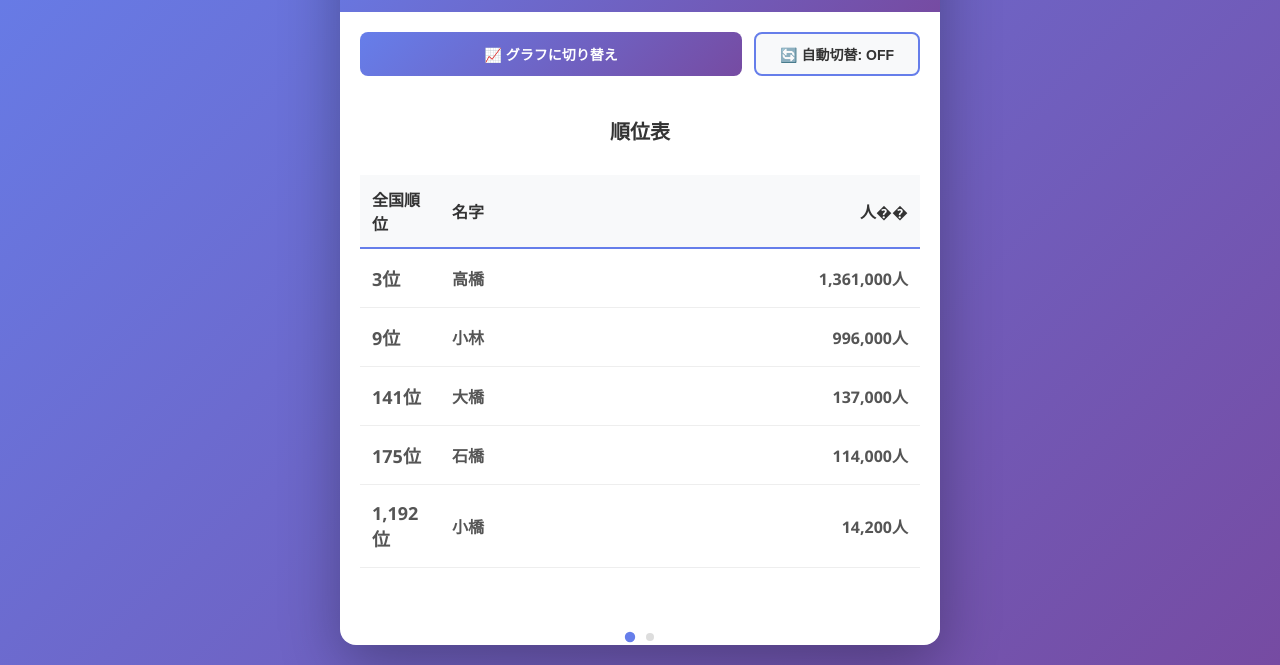
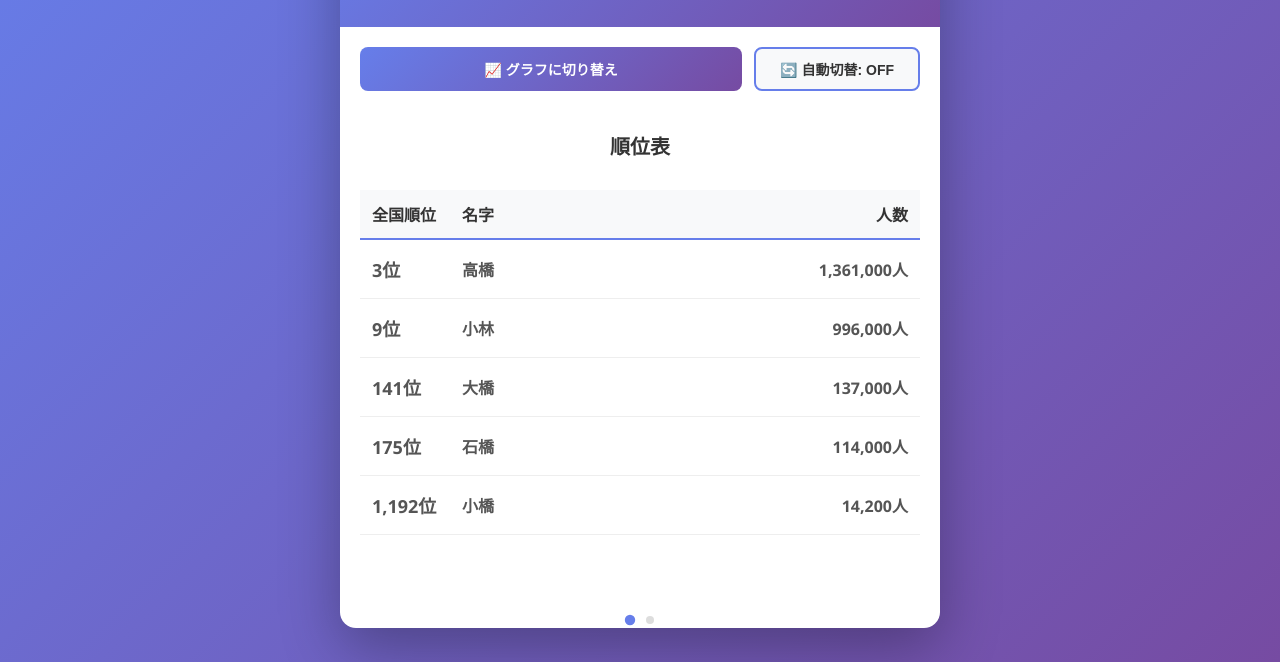
Before and after one commit to kobashi/japanese-names-visualizer, a plain HTML site: page index.html in a window 1280 px wide. Shown: the part 138-803 px from the top of the page. Drawn offline with nearby package versions, Linux system fonts and the light colour scheme.

Commit message:
Update ranking table styles and widths
Adjusted table column widths and added nowrap style to specific elements.

```diff
--- a/index.html
+++ b/index.html
@@ -96,6 +96,7 @@
       font-weight: 600;
       color: #333;
       border-bottom: 2px solid #667eea;
+      white-space: nowrap;
     }
 
     .ranking-table td {
@@ -116,7 +117,8 @@
       font-weight: 700;
       color: #667eea;
       font-size: 18px;
-      width: 60px;
+      width: 90px;
+      white-space: nowrap;
     }
 
     .ranking-name {
@@ -129,6 +131,7 @@
       text-align: right;
       color: #764ba2;
       font-weight: 600;
+      white-space: nowrap;
     }
 
     /* 円グラフ */
@@ -227,6 +230,10 @@
         font-size: 14px;
       }
 
+      .ranking-number {
+        width: 80px;
+      }
+
       button {
         font-size: 13px;
         padding: 8px 16px;
@@ -253,9 +260,9 @@
         <table class="ranking-table">
           <thead>
             <tr>
-              <th style="width: 80px;">全国順位</th>
-              <th style="flex: 1;">名字</th>
-              <th style="width: 150px; text-align: right;">人��</th>
+              <th>全国順位</th>
+              <th>名字</th>
+              <th style="text-align: right;">人数</th>
             </tr>
           </thead>
           <tbody>
```
